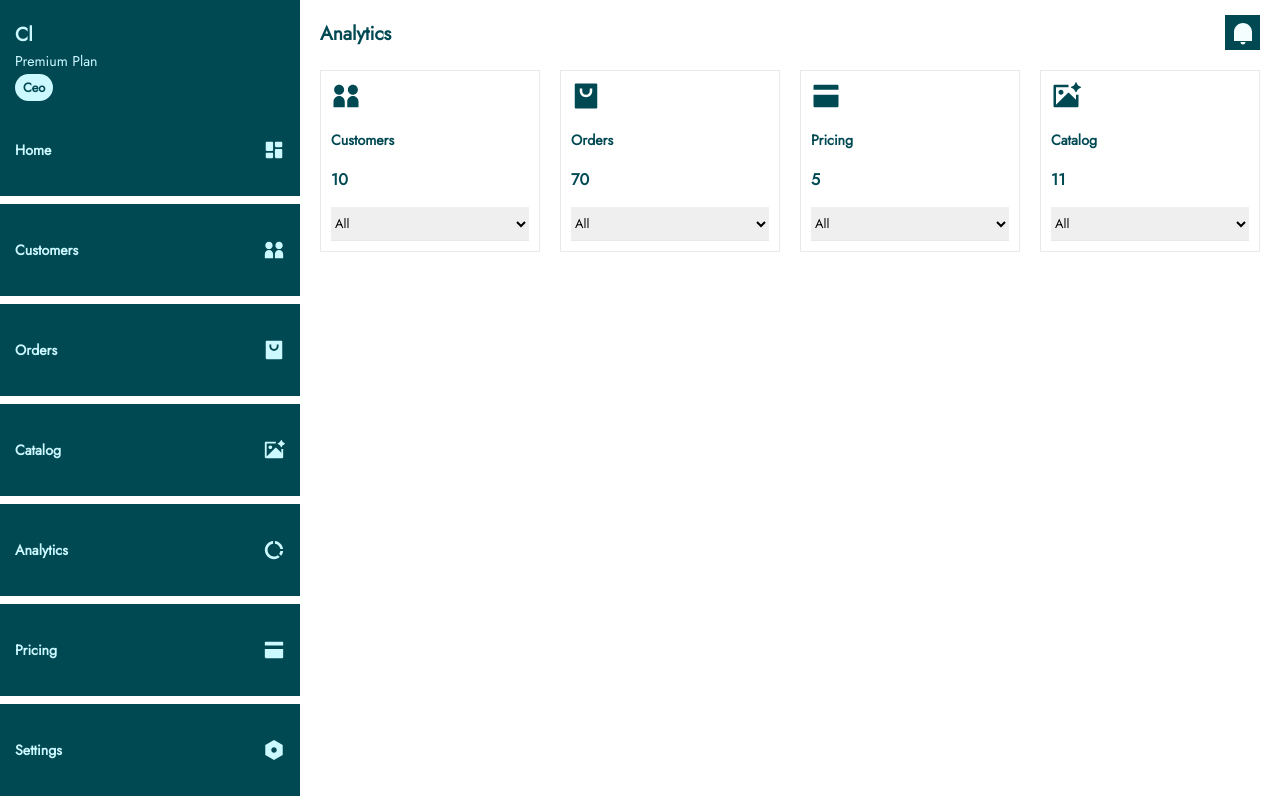
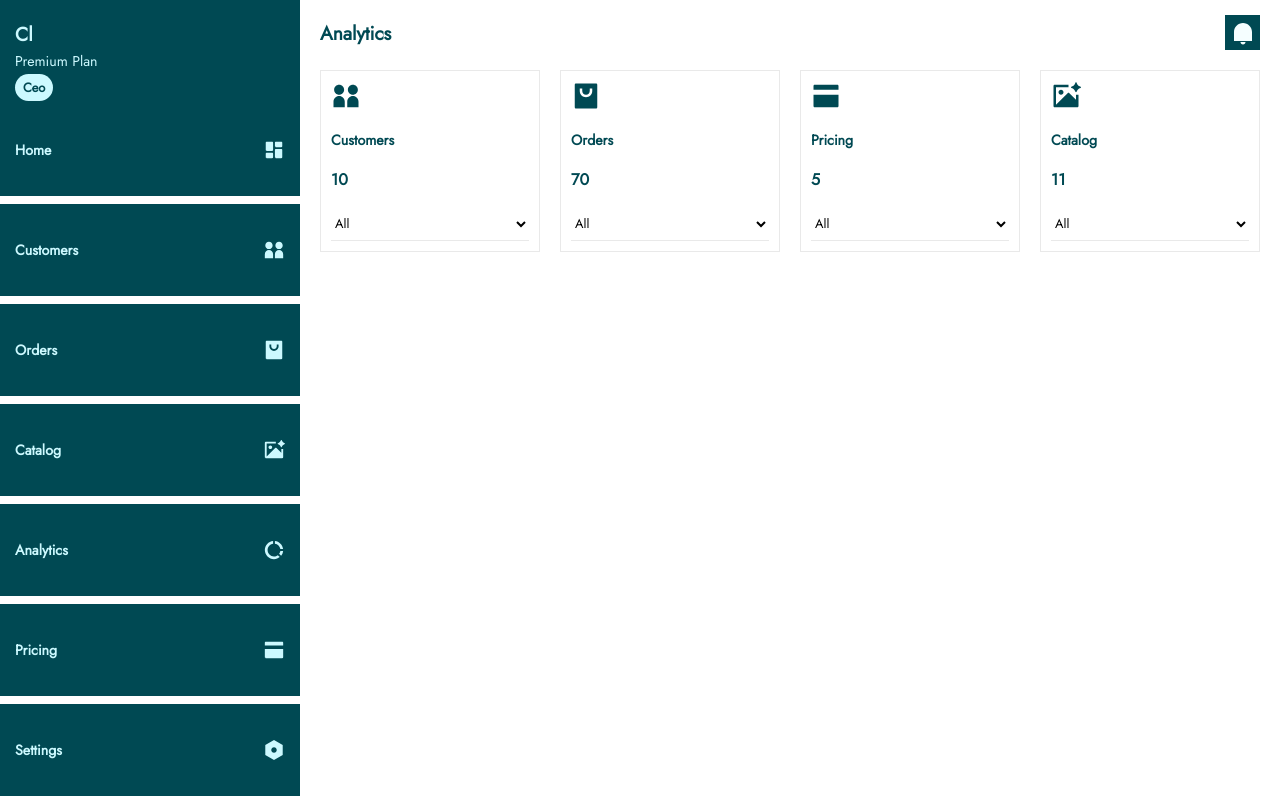
Before and after one commit to cloortt/web.cloortt.com, a Vue app: page /analytics in a window 1280 px wide. Built offline with nearby package versions, Linux system fonts and the light colour scheme.

Commit message:
Modified AppAnalyticsCard Component

```diff
--- a/src/components/AppAnalyticsCard.vue
+++ b/src/components/AppAnalyticsCard.vue
@@ -32,7 +32,7 @@
         </h6>
         <div class="cl-breaker-3"></div>
         <form class="cl-form">
-            <select class="line-in cl-size full-width cl-border bottom-width-1 bottom-style-solid bc-bottom-grey">
+            <select class="line-in cl-bg-white cl-size full-width cl-border bottom-width-1 bottom-style-solid bc-bottom-grey">
                 <option v-for="(filter,index) in cardFilter" :key="index">{{filter}}</option>
             </select>
         </form>
```
